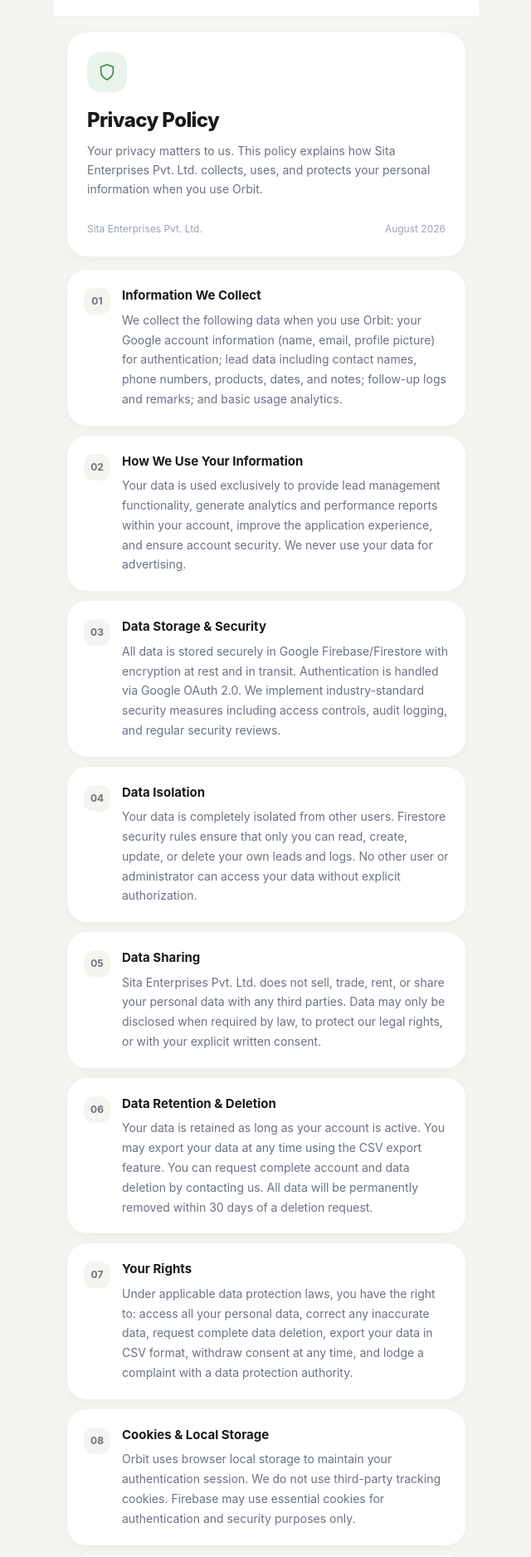
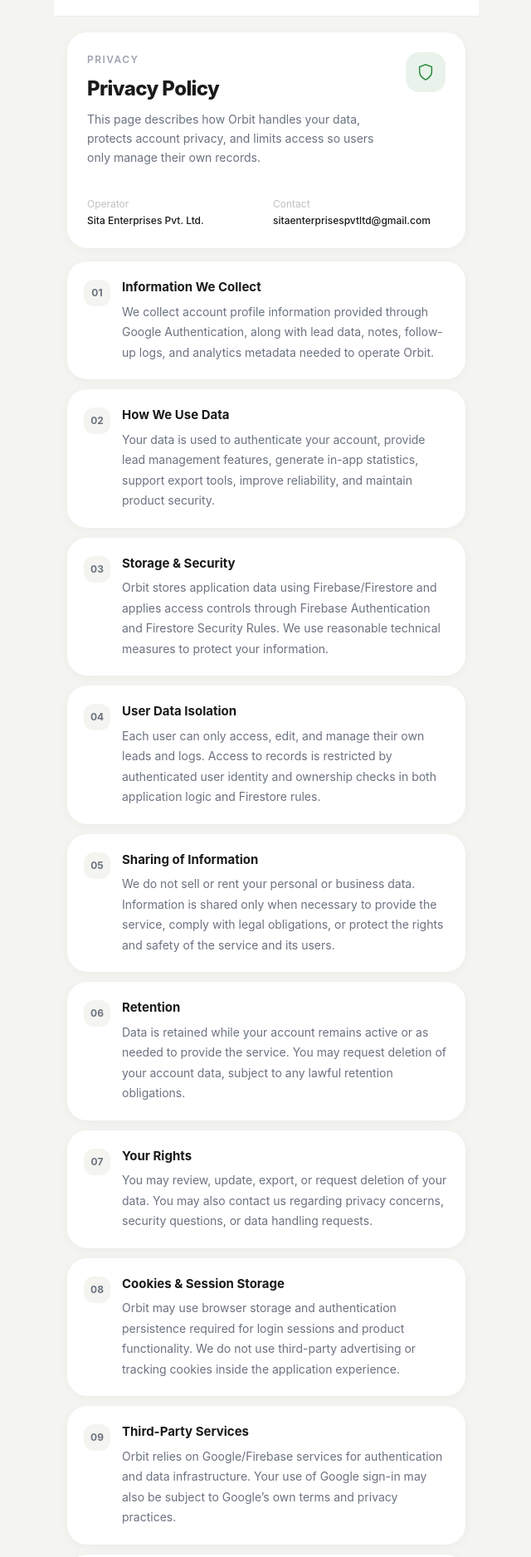
Before and after one commit to sk13tech/Orbit, a Next.js app: page /privacy in a window 1280 px wide. Shown: the part 41-1917 px from the top of the page at 83% size, without its empty margins (319-959 px from the left). Built offline with nearby package versions, Linux system fonts and the light colour scheme.

Commit message:
Orbit update

```diff
--- a/src/app/globals.css
+++ b/src/app/globals.css
@@ -10,7 +10,10 @@
 input, textarea, select { font-size: 16px !important; font-family: inherit; }
 input[type="date"]::-webkit-calendar-picker-indicator { opacity: 0.4; }
 
-.overlay { background: rgba(0,0,0,0.14); backdrop-filter: blur(10px); -webkit-backdrop-filter: blur(10px); }
+.overlay { background: rgba(255,255,255,0.18); backdrop-filter: blur(18px) saturate(140%); -webkit-backdrop-filter: blur(18px) saturate(140%); }
+
+@keyframes loadingBar { from { transform: scaleX(0.2); opacity: .6; } 50% { transform: scaleX(1); opacity: 1; } to { transform: scaleX(0.2); opacity: .6; } }
+.loading-bar { animation: loadingBar 1.15s ease-in-out infinite; transform-origin: center; }
 
 @keyframes toastIn { from { opacity: 0; transform: translate(-50%, 8px); } to { opacity: 1; transform: translate(-50%, 0); } }
 @keyframes toastOut { from { opacity: 1; transform: translate(-50%, 0); } to { opacity: 0; transform: translate(-50%, -4px); } }
--- a/src/app/privacy/page.tsx
+++ b/src/app/privacy/page.tsx
@@ -4,17 +4,50 @@
 
 export default function PrivacyPage() {
   const sections = [
-    { t: "Information We Collect", d: "We collect the following data when you use Orbit: your Google account information (name, email, profile picture) for authentication; lead data including contact names, phone numbers, products, dates, and notes; follow-up logs and remarks; and basic usage analytics." },
-    { t: "How We Use Your Information", d: "Your data is used exclusively to provide lead management functionality, generate analytics and performance reports within your account, improve the application experience, and ensure account security. We never use your data for advertising." },
-    { t: "Data Storage & Security", d: "All data is stored securely in Google Firebase/Firestore with encryption at rest and in transit. Authentication is handled via Google OAuth 2.0. We implement industry-standard security measures including access controls, audit logging, and regular security reviews." },
-    { t: "Data Isolation", d: "Your data is completely isolated from other users. Firestore security rules ensure that only you can read, create, update, or delete your own leads and logs. No other user or administrator can access your data without explicit authorization." },
-    { t: "Data Sharing", d: "Sita Enterprises Pvt. Ltd. does not sell, trade, rent, or share your personal data with any third parties. Data may only be disclosed when required by law, to protect our legal rights, or with your explicit written consent." },
-    { t: "Data Retention & Deletion", d: "Your data is retained as long as your account is active. You may export your data at any time using the CSV export feature. You can request complete account and data deletion by contacting us. All data will be permanently removed within 30 days of a deletion request." },
-    { t: "Your Rights", d: "Under applicable data protection laws, you have the right to: access all your personal data, correct any inaccurate data, request complete data deletion, export your data in CSV format, withdraw consent at any time, and lodge a complaint with a data protection authority." },
-    { t: "Cookies & Local Storage", d: "Orbit uses browser local storage to maintain your authentication session. We do not use third-party tracking cookies. Firebase may use essential cookies for authentication and security purposes only." },
-    { t: "Children's Privacy", d: "Orbit is not intended for use by individuals under the age of 18. We do not knowingly collect personal information from children. If you believe a child has provided us with personal data, please contact us immediately." },
-    { t: "Changes to This Policy", d: "We may update this Privacy Policy periodically to reflect changes in our practices or legal requirements. Material changes will be communicated through the application. Continued use after changes constitutes acceptance of the revised policy." },
-    { t: "Contact Us", d: "For any privacy-related questions, concerns, data access requests, or deletion requests, please contact our data protection team at sitaenterprisespvtltd@gmail.com — Sita Enterprises Pvt. Ltd." },
+    {
+      t: "Information We Collect",
+      d: "We collect account profile information provided through Google Authentication, along with lead data, notes, follow-up logs, and analytics metadata needed to operate Orbit.",
+    },
+    {
+      t: "How We Use Data",
+      d: "Your data is used to authenticate your account, provide lead management features, generate in-app statistics, support export tools, improve reliability, and maintain product security.",
+    },
+    {
+      t: "Storage & Security",
+      d: "Orbit stores application data using Firebase/Firestore and applies access controls through Firebase Authentication and Firestore Security Rules. We use reasonable technical measures to protect your information.",
+    },
+    {
+      t: "User Data Isolation",
+      d: "Each user can only access, edit, and manage their own leads and logs. Access to records is restricted by authenticated user identity and ownership checks in both application logic and Firestore rules.",
+    },
+    {
+      t: "Sharing of Information",
+      d: "We do not sell or rent your personal or business data. Information is shared only when necessary to provide the service, comply with legal obligations, or protect the rights and safety of the service and its users.",
+    },
+    {
+      t: "Retention",
+      d: "Data is retained while your account remains active or as needed to provide the service. You may request deletion of your account data, subject to any lawful retention obligations.",
+    },
+    {
+      t: "Your Rights",
+      d: "You may review, update, export, or request deletion of your data. You may also contact us regarding privacy concerns, security questions, or data handling requests.",
+    },
+    {
+      t: "Cookies & Session Storage",
+      d: "Orbit may use browser storage and authentication persistence required for login sessions and product functionality. We do not use third-party advertising or tracking cookies inside the application experience.",
+    },
+    {
+      t: "Third-Party Services",
+      d: "Orbit relies on Google/Firebase services for authentication and data infrastructure. Your use of Google sign-in may also be subject to Google’s own terms and privacy practices.",
+    },
+    {
+      t: "Policy Changes",
+      d: "We may revise this Privacy Policy from time to time. When significant changes are made, the updated policy will be reflected in the application with a revised effective date.",
+    },
+    {
+      t: "Contact",
+      d: "For privacy questions, requests, or concerns, contact Sita Enterprises Pvt. Ltd. at sitaenterprisespvtltd@gmail.com.",
+    },
   ];
 
   return (
@@ -26,26 +59,45 @@
           </Link>
           <span className="text-[16px] font-bold text-[#1A1A1A]">Privacy Policy</span>
         </div>
+
         <div className="px-4 pt-5">
           <div className="bg-white rounded-3xl p-6 mb-4" style={{ boxShadow: "0 2px 12px rgba(0,0,0,0.04)" }}>
-            <div className="w-12 h-12 rounded-2xl bg-[#2B8A3E]/10 flex items-center justify-center text-[#2B8A3E] mb-4">
-              <svg width="22" height="22" fill="none" stroke="currentColor" strokeWidth="1.6" strokeLinecap="round" viewBox="0 0 24 24"><path d="M12 22s8-4 8-10V5l-8-3-8 3v7c0 6 8 10 8 10z" /></svg>
+            <div className="flex items-start justify-between gap-4">
+              <div>
+                <p className="text-[12px] uppercase tracking-[0.12em] text-[#9CA3AF] font-semibold mb-2">Privacy</p>
+                <h1 className="text-[24px] font-extrabold text-[#1A1A1A] tracking-tight mb-2">Privacy Policy</h1>
+                <p className="text-[14px] text-[#6B7280] leading-relaxed max-w-[28rem]">
+                  This page describes how Orbit handles your data, protects account privacy,
+                  and limits access so users only manage their own records.
+                </p>
+              </div>
+              <div className="w-12 h-12 rounded-2xl bg-[#2B8A3E]/10 flex items-center justify-center text-[#2B8A3E] shrink-0">
+                <svg width="22" height="22" fill="none" stroke="currentColor" strokeWidth="1.6" strokeLinecap="round" viewBox="0 0 24 24"><path d="M12 22s8-4 8-10V5l-8-3-8 3v7c0 6 8 10 8 10z" /></svg>
+              </div>
             </div>
-            <h1 className="text-[24px] font-extrabold text-[#1A1A1A] tracking-tight mb-2">Privacy Policy</h1>
-            <p className="text-[14px] text-[#6B7280] leading-relaxed">Your privacy matters to us. This policy explains how Sita Enterprises Pvt. Ltd. collects, uses, and protects your personal information when you use Orbit.</p>
-            <div className="mt-4 pt-3 border-t border-[#F3F4F0] flex items-center justify-between">
-              <p className="text-[12px] text-[#9CA3AF]">Sita Enterprises Pvt. Ltd.</p>
-              <p className="text-[12px] text-[#9CA3AF]">{new Date().toLocaleDateString("en-IN", { month: "long", year: "numeric" })}</p>
+
+            <div className="mt-5 pt-4 border-t border-[#F3F4F0] grid grid-cols-2 gap-4 text-[12px]">
+              <div>
+                <p className="text-[#BFBFBF]">Operator</p>
+                <p className="text-[#1A1A1A] font-medium mt-0.5">Sita Enterprises Pvt. Ltd.</p>
+              </div>
+              <div>
+                <p className="text-[#BFBFBF]">Contact</p>
+                <p className="text-[#1A1A1A] font-medium mt-0.5 break-all">sitaenterprisespvtltd@gmail.com</p>
+              </div>
             </div>
           </div>
+
           <div className="space-y-3">
             {sections.map((s, i) => (
               <div key={s.t} className="bg-white rounded-3xl p-5" style={{ boxShadow: "0 2px 12px rgba(0,0,0,0.04)" }}>
                 <div className="flex items-start gap-3.5">
-                  <span className="w-8 h-8 rounded-xl bg-[#F4F5F0] flex items-center justify-center text-[12px] font-bold text-[#6B7280] shrink-0 mt-0.5">{String(i + 1).padStart(2, "0")}</span>
+                  <span className="w-8 h-8 rounded-xl bg-[#F4F5F0] flex items-center justify-center text-[12px] font-bold text-[#6B7280] shrink-0 mt-0.5">
+                    {String(i + 1).padStart(2, "0")}
+                  </span>
                   <div>
                     <h3 className="font-bold text-[15px] text-[#1A1A1A] mb-1.5">{s.t}</h3>
-                    <p className="text-[14px] text-[#6B7280] leading-[1.7]">{s.d}</p>
+                    <p className="text-[14px] text-[#6B7280] leading-[1.75]">{s.d}</p>
                   </div>
                 </div>
               </div>
--- a/src/app/terms/page.tsx
+++ b/src/app/terms/page.tsx
@@ -4,18 +4,54 @@
 
 export default function TermsPage() {
   const sections = [
-    { t: "Acceptance of Terms", d: "By accessing and using Orbit, you accept and agree to be bound by these Terms of Use. If you do not agree, please discontinue use immediately. These terms apply to all users of the application." },
-    { t: "Description of Service", d: "Orbit is a cloud-based lead management and CRM platform operated by Sita Enterprises Pvt. Ltd. It helps sales teams track, organize, manage, and follow up on potential customers efficiently." },
-    { t: "User Account & Authentication", d: "You must sign in using Google Authentication to access Orbit. You are responsible for all activities under your account. Do not share your credentials or allow unauthorized access to your account." },
-    { t: "User Responsibilities", d: "You agree to provide accurate information, use the service lawfully, not attempt to access other users' data, not reverse-engineer or misuse the platform, and comply with all applicable Indian and international laws." },
-    { t: "Data Ownership & Usage", d: "All lead data, follow-up logs, and notes you enter remain your exclusive property. Sita Enterprises Pvt. Ltd. does not claim ownership of your data. You may export your data at any time via the in-app export feature." },
-    { t: "Intellectual Property", d: "The Orbit application, its design, code, logos, and branding are the intellectual property of Sita Enterprises Pvt. Ltd. You may not copy, modify, distribute, or create derivative works without written permission." },
-    { t: "Limitation of Liability", d: "Orbit is provided \"as is\" without warranty of any kind. Sita Enterprises Pvt. Ltd. shall not be liable for any direct, indirect, incidental, or consequential damages arising from the use or inability to use the service." },
-    { t: "Service Availability", d: "We strive to maintain 99.9% uptime but do not guarantee uninterrupted service. Scheduled maintenance, updates, or unforeseen technical issues may temporarily affect availability." },
-    { t: "Termination", d: "We reserve the right to suspend or terminate your access at any time for violation of these terms. You may also delete your account at any time. Upon termination, your data will be retained for 30 days before permanent deletion." },
-    { t: "Governing Law", d: "These terms are governed by the laws of India. Any disputes shall be subject to the exclusive jurisdiction of courts in India." },
-    { t: "Changes to Terms", d: "We may update these terms periodically. Continued use of Orbit after changes constitutes acceptance of the revised terms. Material changes will be communicated via the application." },
-    { t: "Contact", d: "For questions about these Terms of Use, contact us at sitaenterprisespvtltd@gmail.com" },
+    {
+      t: "Acceptance",
+      d: "By accessing or using Orbit, you agree to these Terms of Use. If you do not agree, please stop using the service. These terms apply to all users, visitors, and account holders.",
+    },
+    {
+      t: "Service Description",
+      d: "Orbit is a cloud-based lead management application operated by Sita Enterprises Pvt. Ltd. It helps teams capture, organize, update, and follow up on leads and sales opportunities.",
+    },
+    {
+      t: "Accounts & Authentication",
+      d: "Access to Orbit requires Google sign-in. You are responsible for maintaining the security of your account and for all activity that occurs under it. Do not share account access with unauthorized users.",
+    },
+    {
+      t: "User Responsibilities",
+      d: "You agree to provide accurate information, use Orbit only for lawful business purposes, avoid abusive or unauthorized behavior, and refrain from attempting to access data belonging to other users.",
+    },
+    {
+      t: "Customer Data Ownership",
+      d: "All leads, notes, and follow-up data you create in Orbit remain your property. We do not claim ownership of your business data. You may export your data using the in-app export tools.",
+    },
+    {
+      t: "Acceptable Use",
+      d: "You must not upload malicious content, abuse the service, scrape other users’ information, reverse engineer protected systems, or use Orbit in violation of law or regulation.",
+    },
+    {
+      t: "Availability",
+      d: "We aim to provide a stable and reliable service, but uninterrupted availability is not guaranteed. Maintenance, third-party outages, browser issues, and network failures may temporarily affect access.",
+    },
+    {
+      t: "Intellectual Property",
+      d: "Orbit’s interface, software, trademarks, logos, documentation, and overall product design are the property of Sita Enterprises Pvt. Ltd. and are protected by applicable intellectual property laws.",
+    },
+    {
+      t: "Limitation of Liability",
+      d: "Orbit is provided on an “as is” and “as available” basis. To the maximum extent permitted by law, Sita Enterprises Pvt. Ltd. is not liable for indirect, incidental, consequential, or special damages arising from use of the service.",
+    },
+    {
+      t: "Termination",
+      d: "We may suspend or terminate access if these terms are violated or if security concerns arise. You may stop using the service at any time. Data may be removed after account termination in line with our retention practices.",
+    },
+    {
+      t: "Changes to Terms",
+      d: "We may revise these Terms of Use from time to time. Continued use of Orbit after changes become effective constitutes acceptance of the updated terms.",
+    },
+    {
+      t: "Contact",
+      d: "For support, legal, or compliance questions, contact Sita Enterprises Pvt. Ltd. at sitaenterprisespvtltd@gmail.com.",
+    },
   ];
 
   return (
@@ -27,26 +63,45 @@
           </Link>
           <span className="text-[16px] font-bold text-[#1A1A1A]">Terms of Use</span>
         </div>
+
         <div className="px-4 pt-5">
           <div className="bg-white rounded-3xl p-6 mb-4" style={{ boxShadow: "0 2px 12px rgba(0,0,0,0.04)" }}>
-            <div className="w-12 h-12 rounded-2xl bg-[#3B5BDB]/10 flex items-center justify-center text-[#3B5BDB] mb-4">
-              <svg width="22" height="22" fill="none" stroke="currentColor" strokeWidth="1.6" strokeLinecap="round" viewBox="0 0 24 24"><path d="M14 2H6a2 2 0 00-2 2v16a2 2 0 002 2h12a2 2 0 002-2V8z" /><path d="M14 2v6h6M16 13H8M16 17H8M10 9H8" /></svg>
+            <div className="flex items-start justify-between gap-4">
+              <div>
+                <p className="text-[12px] uppercase tracking-[0.12em] text-[#9CA3AF] font-semibold mb-2">Legal</p>
+                <h1 className="text-[24px] font-extrabold text-[#1A1A1A] tracking-tight mb-2">Terms of Use</h1>
+                <p className="text-[14px] text-[#6B7280] leading-relaxed max-w-[28rem]">
+                  These terms explain how Orbit may be used, what responsibilities users have,
+                  and how Sita Enterprises Pvt. Ltd. handles access to the service.
+                </p>
+              </div>
+              <div className="w-12 h-12 rounded-2xl bg-[#3B5BDB]/10 flex items-center justify-center text-[#3B5BDB] shrink-0">
+                <svg width="22" height="22" fill="none" stroke="currentColor" strokeWidth="1.6" strokeLinecap="round" viewBox="0 0 24 24"><path d="M14 2H6a2 2 0 00-2 2v16a2 2 0 002 2h12a2 2 0 002-2V8z" /><path d="M14 2v6h6M16 13H8M16 17H8M10 9H8" /></svg>
+              </div>
             </div>
-            <h1 className="text-[24px] font-extrabold text-[#1A1A1A] tracking-tight mb-2">Terms of Use</h1>
-            <p className="text-[14px] text-[#6B7280] leading-relaxed">Please read these terms carefully before using Orbit. By using our services, you agree to comply with and be bound by these terms and conditions.</p>
-            <div className="mt-4 pt-3 border-t border-[#F3F4F0] flex items-center justify-between">
-              <p className="text-[12px] text-[#9CA3AF]">Sita Enterprises Pvt. Ltd.</p>
-              <p className="text-[12px] text-[#9CA3AF]">{new Date().toLocaleDateString("en-IN", { month: "long", year: "numeric" })}</p>
+
+            <div className="mt-5 pt-4 border-t border-[#F3F4F0] grid grid-cols-2 gap-4 text-[12px]">
+              <div>
+                <p className="text-[#BFBFBF]">Operator</p>
+                <p className="text-[#1A1A1A] font-medium mt-0.5">Sita Enterprises Pvt. Ltd.</p>
+              </div>
+              <div>
+                <p className="text-[#BFBFBF]">Contact</p>
+                <p className="text-[#1A1A1A] font-medium mt-0.5 break-all">sitaenterprisespvtltd@gmail.com</p>
+              </div>
             </div>
           </div>
+
           <div className="space-y-3">
             {sections.map((s, i) => (
               <div key={s.t} className="bg-white rounded-3xl p-5" style={{ boxShadow: "0 2px 12px rgba(0,0,0,0.04)" }}>
                 <div className="flex items-start gap-3.5">
-                  <span className="w-8 h-8 rounded-xl bg-[#F4F5F0] flex items-center justify-center text-[12px] font-bold text-[#6B7280] shrink-0 mt-0.5">{String(i + 1).padStart(2, "0")}</span>
+                  <span className="w-8 h-8 rounded-xl bg-[#F4F5F0] flex items-center justify-center text-[12px] font-bold text-[#6B7280] shrink-0 mt-0.5">
+                    {String(i + 1).padStart(2, "0")}
+                  </span>
                   <div>
                     <h3 className="font-bold text-[15px] text-[#1A1A1A] mb-1.5">{s.t}</h3>
-                    <p className="text-[14px] text-[#6B7280] leading-[1.7]">{s.d}</p>
+                    <p className="text-[14px] text-[#6B7280] leading-[1.75]">{s.d}</p>
                   </div>
                 </div>
               </div>
```
Also changed, not shown: src/app/page.tsx (+9 -2 lines).
